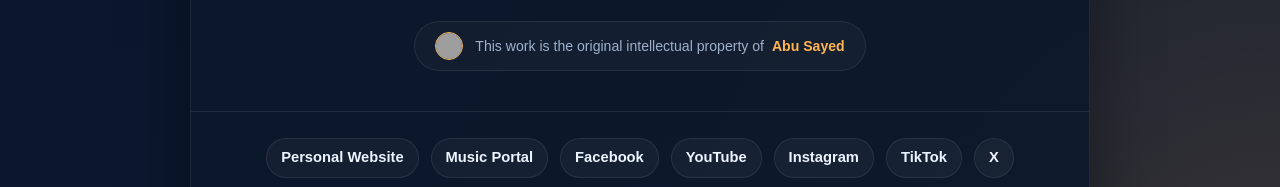
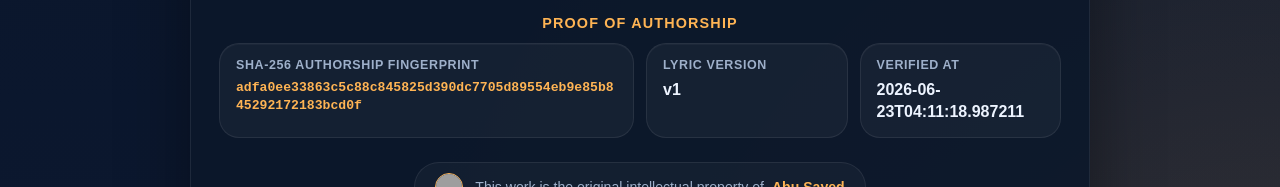
Before and after one commit to ImAbuSayed/bajo-la-lluvia, a plain HTML site: page index.html in a window 1280 px wide. Shown: the part 2471-2658 px from the top of the page. Drawn offline with Linux system fonts and the light colour scheme; grey boxes are pictures that could not be loaded.

Commit message:
feat: update song assets v1 with signed GPG commit [verified]

```diff
--- a/index.html
+++ b/index.html
@@ -14,9 +14,9 @@
     <meta name="keywords" content="Bajo la lluvia, Abu Sayed lyrics, original song lyrics, Abu Sayed original song, Abu Sayed lyricist, Abu Sayed composer, Abu Sayed songwriter, official lyrics">
     <meta name="robots" content="index,follow,max-snippet:-1,max-image-preview:large,max-video-preview:-1">
     <meta name="referrer" content="strict-origin-when-cross-origin">
-    <meta name="description" content="Full lyrics for &#x27;Bajo la lluvia&#x27; by Abu Sayed. An original composition, lyrics, and production by Abu Sayed.">
+    <meta name="description" content="Discover the complete lyrics of &#x27;Bajo la lluvia&#x27;, a unique musical work by Abu Sayed, encompassing original composition and writing.">
     <meta property="og:title" content="Bajo la lluvia - Original Lyrics by Abu Sayed">
-    <meta property="og:description" content="Full lyrics for &#x27;Bajo la lluvia&#x27; by Abu Sayed. An original composition, lyrics, and production by Abu Sayed.">
+    <meta property="og:description" content="Discover the complete lyrics of &#x27;Bajo la lluvia&#x27;, a unique musical work by Abu Sayed, encompassing original composition and writing.">
     <meta property="og:type" content="music.song">
     <meta property="og:url" content="https://imabusayed.github.io/bajo-la-lluvia/">
     <meta property="og:site_name" content="Abu Sayed Music">
@@ -24,7 +24,7 @@
     <meta name="last-modified" content="2026-06-09 13:21:46">
     <meta name="twitter:card" content="summary_large_image">
     <meta name="twitter:title" content="Bajo la lluvia - Original Lyrics by Abu Sayed">
-    <meta name="twitter:description" content="Full lyrics for &#x27;Bajo la lluvia&#x27; by Abu Sayed. An original composition, lyrics, and production by Abu Sayed.">
+    <meta name="twitter:description" content="Discover the complete lyrics of &#x27;Bajo la lluvia&#x27;, a unique musical work by Abu Sayed, encompassing original composition and writing.">
     <link rel="canonical" href="https://imabusayed.github.io/bajo-la-lluvia/">
     <link rel="sitemap" type="application/xml" title="Sitemap" href="https://imabusayed.github.io/bajo-la-lluvia/sitemap.xml">
     <link rel="author" href="https://github.com/ImAbuSayed">
@@ -100,7 +100,7 @@
       "@id": "https://imabusayed.github.io/bajo-la-lluvia#webpage",
       "url": "https://imabusayed.github.io/bajo-la-lluvia/",
       "name": "Bajo la lluvia - Original Lyrics by Abu Sayed",
-      "description": "Full lyrics for 'Bajo la lluvia' by Abu Sayed. An original composition, lyrics, and production by Abu Sayed.",
+      "description": "Discover the complete lyrics of 'Bajo la lluvia', a unique musical work by Abu Sayed, encompassing original composition and writing.",
       "isPartOf": {
         "@id": "https://music.abusayed.com.bd/#website"
       },
@@ -617,6 +617,26 @@
                 </div>
             </div>
 
+            <div class="details-block">
+                <div class="details-title">Proof of Authorship</div>
+                <div class="meta-grid">
+
+            <div class="meta-card" style="grid-column: span 2;">
+                <span class="meta-label">SHA-256 Authorship Fingerprint</span>
+                <strong style="word-break: break-all; font-family: monospace; font-size: 0.82rem; color: var(--accent);">adfa0ee33863c5c88c845825d390dc7705d89554eb9e85b845292172183bcd0f</strong>
+            </div>
+            <div class="meta-card">
+                <span class="meta-label">Lyric Version</span>
+                <strong>v1</strong>
+            </div>
+            <div class="meta-card">
+                <span class="meta-label">Verified At</span>
+                <strong>2026-06-23T04:11:18.987211</strong>
+            </div>
+
+                </div>
+            </div>
+
             <div style="text-align: center;">
                 <div class="copyright-attribution-profile-card">
                     <img src="https://encrypted-tbn0.gstatic.com/images?q=tbn:ANd9GcQvEV_0J1Bu0dhUhOUIO0jW6C1QudSf71LJUw3E6pv6lQkQmGWrGORMJHTcs8pug_PyMbptFe2om4_PvqMqzEbpVCL3XnL89rAXYSnlJw&s=10" alt="Singer Abu Sayed">
```
Also changed, not shown: excerpts/Bridge-Preview.txt (added), excerpts/Chorus-Preview.txt (added), excerpts/Final-Chorus-Preview.txt (added), excerpts/Hook-Preview.txt (added), excerpts/Pre-Chorus-2-Preview.txt (added), excerpts/Pre-Chorus-3-Preview.txt (added), excerpts/Pre-Chorus-Preview.txt (added), excerpts/Verse-1-Preview.txt (added), excerpts/Verse-2-Preview.txt (added), excerpts/Verse-3-Preview.txt (added), hashes.txt (added), llms.txt, lyrics_backup/2026-06-23_bajo-la-lluvia-v1.txt (added), manifest.json (added), 1 other file.
